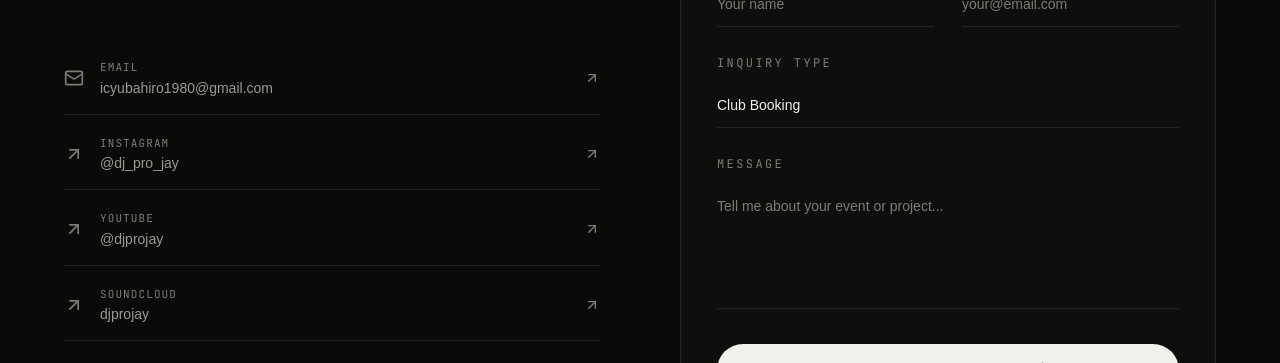
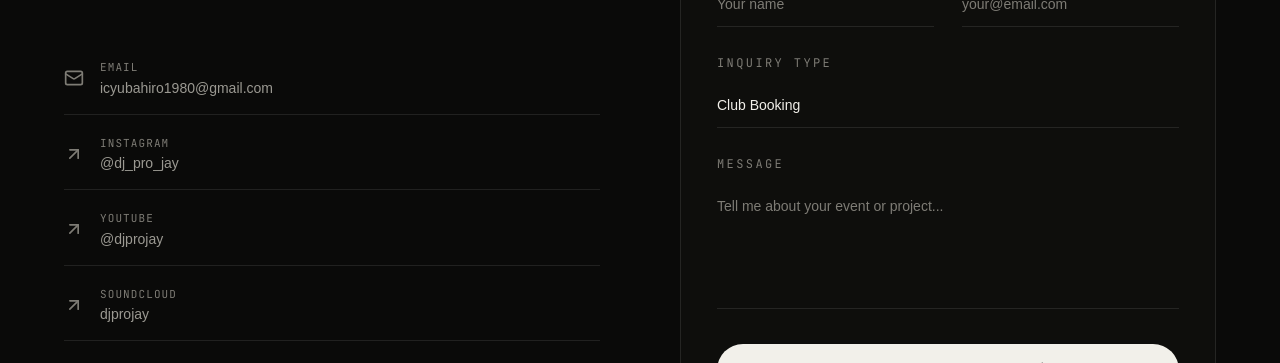
Before and after one commit to Icyubahiro-Jay-P/Portifolio, a React (Vite) app: page /dj in a window 1280 px wide. Shown: the part 4164-4527 px from the top of the page. Built offline with nearby package versions, Linux system fonts and the light colour scheme.

Commit message:
style: remove unused ArrowUpRightIcon from DjContact component

```diff
--- a/src/components/dj/DjContact.tsx
+++ b/src/components/dj/DjContact.tsx
@@ -115,7 +115,6 @@ const DjContact = () => {
                       {s.value}
                     </div>
                   </div>
-                  <ArrowUpRightIcon className="w-4 h-4 text-dj-stone transition-all group-hover:text-dj-ember group-hover:translate-x-0.5 group-hover:-translate-y-0.5" />
                 </a>
               ))}
             </div>
```
